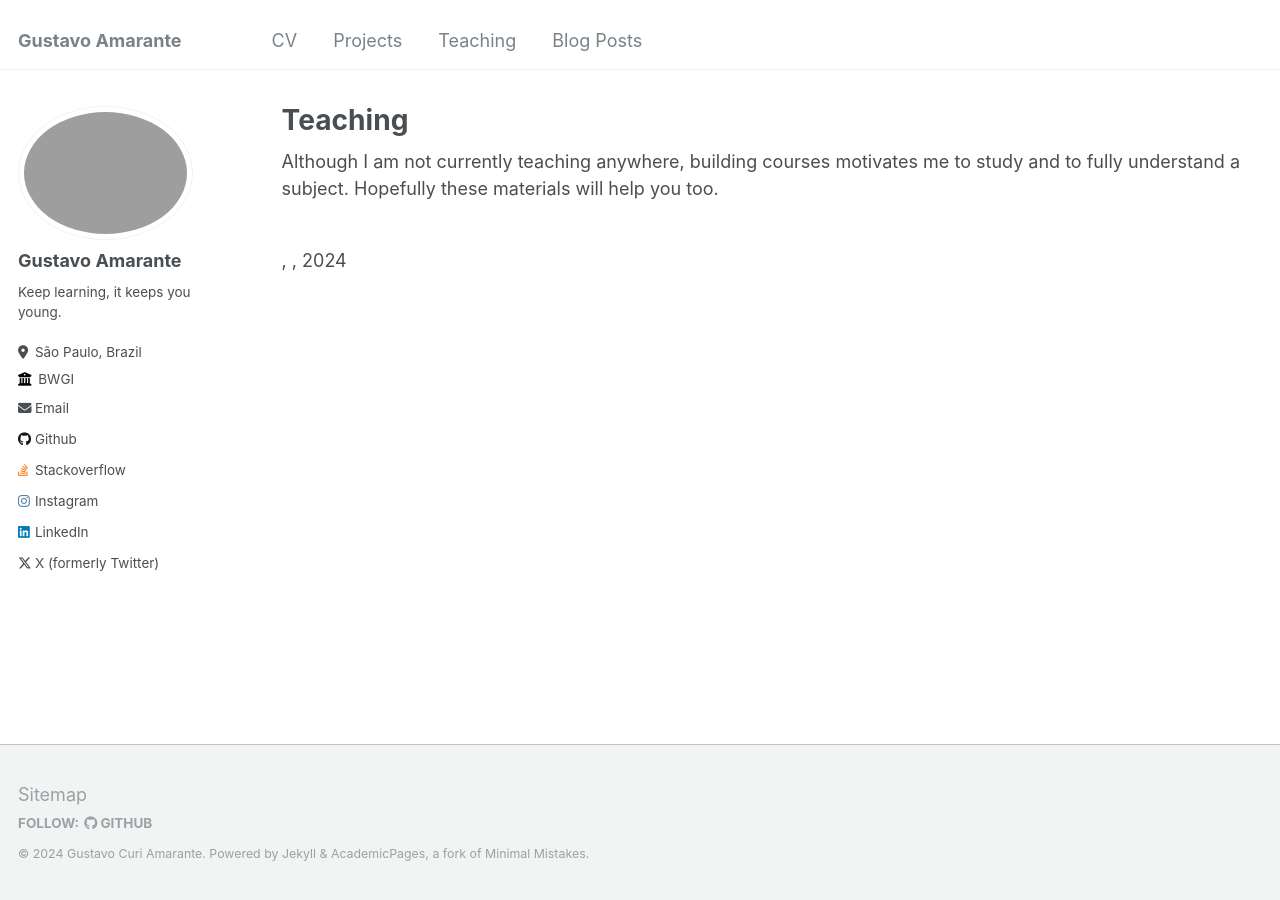
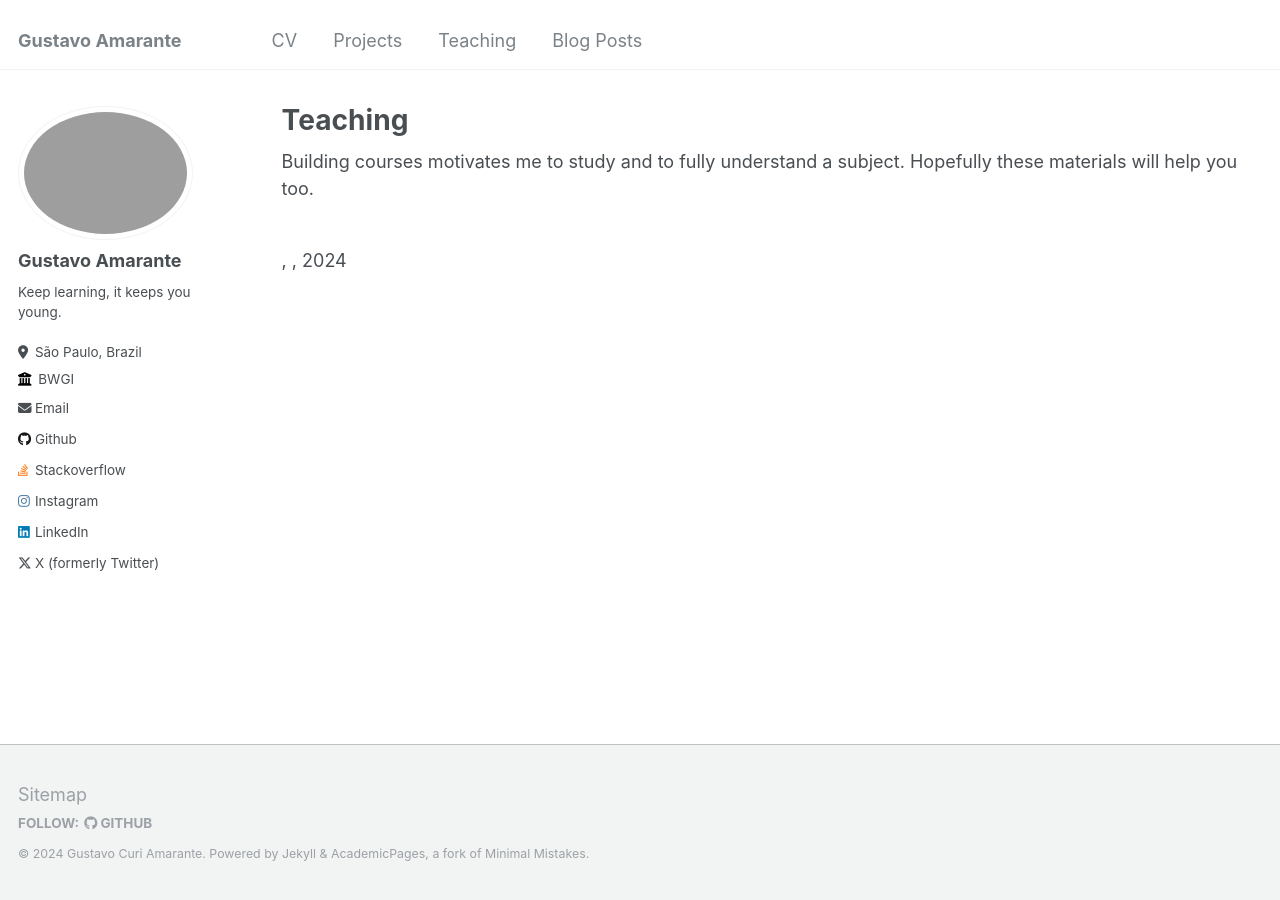
Before and after one commit to gusamarante/gusamarante, a Jekyll site: the page built from _pages/teaching.html, in a window 1280 px wide. Built offline with Jekyll 4.4.1, drawn with Linux system fonts in a browser that asks for light colours.

Commit message:
Small changes

```diff
--- a/_pages/teaching.html
+++ b/_pages/teaching.html
@@ -7,8 +7,7 @@ author_profile: true
 
 {% include base_path %}
 
-Although I am not currently teaching anywhere,
-building courses motivates me to study and to
+Building courses motivates me to study and to
 fully understand a subject. Hopefully these
 materials will help you too.
 
```
